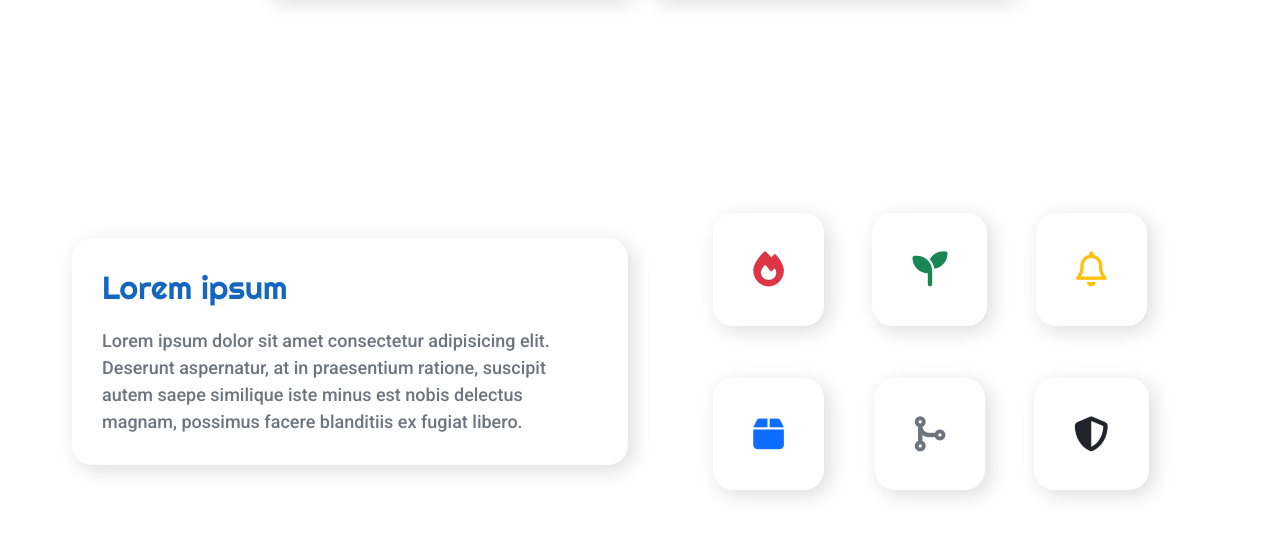
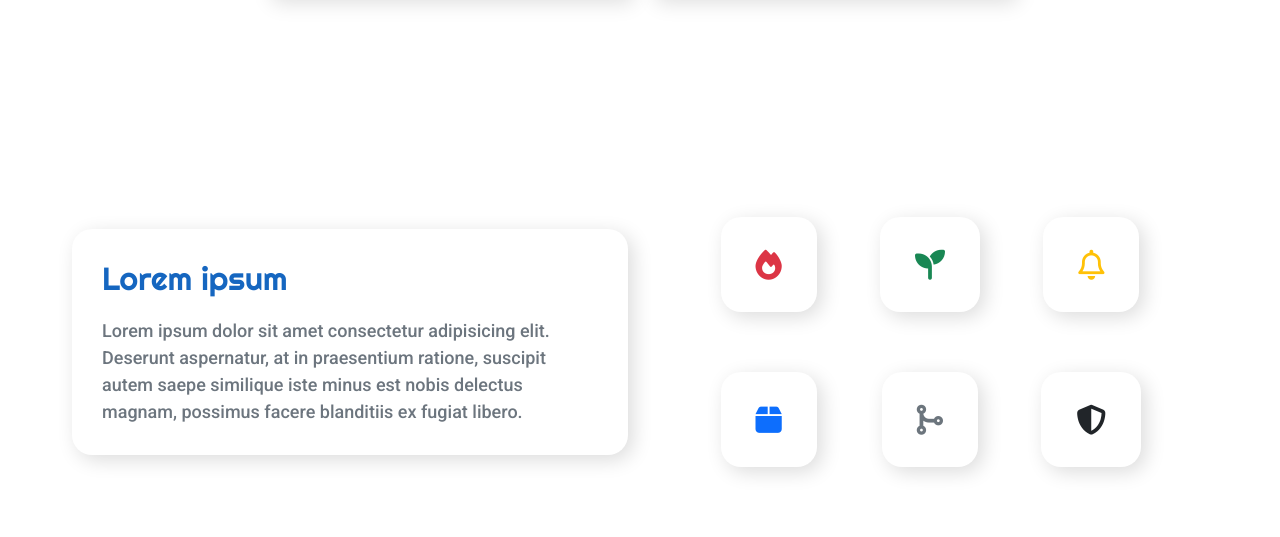
Before and after one commit to darioc25/blue_template, a plain HTML site: page index.html in a window 1280 px wide. Shown: the part 2047-2584 px from the top of the page. Drawn offline with nearby package versions, Linux system fonts and the light colour scheme.

Commit message:
Fixed section 3 icon card size and margin

```diff
--- a/style.css
+++ b/style.css
@@ -167,12 +167,12 @@ body{
 }
 
 .icon-card-section-3{
-    font-size: 35px;
-    padding: 30px 40px;
+    font-size: 30px;
+    padding: 25px 35px;
     border-radius: 20px;
     background-color: white;
     box-shadow: var(--shadow);
-    margin: 26px 0px;
+    margin: 30px 0px;
 }
 
 
```
